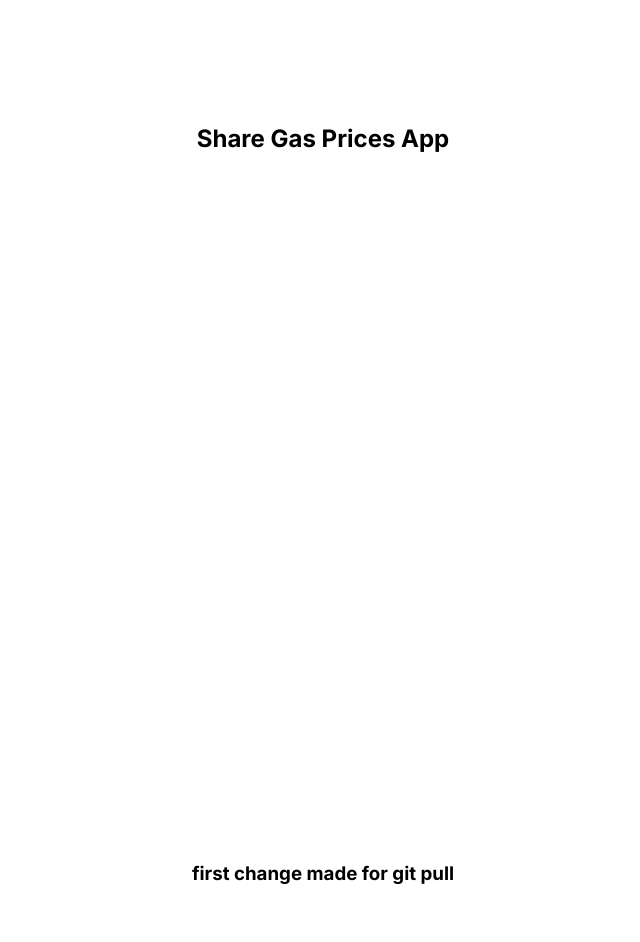
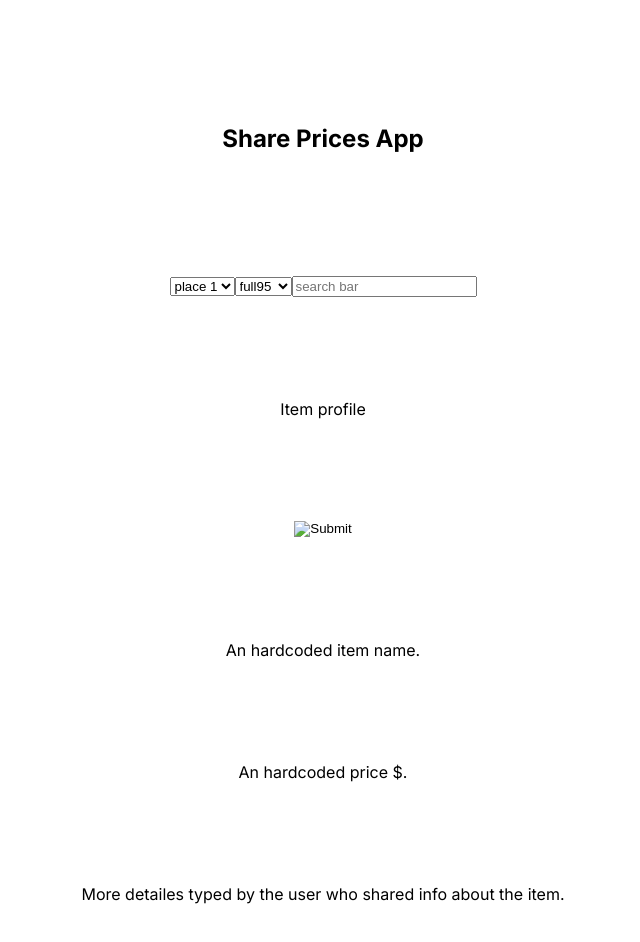
Before and after one commit to Eyal-Rubowitz/share-gas-price, a Next.js app: page / in a window 1280 px wide. Shown: the top 942 px of the page, without its empty margins (317-957 px from the left). Built offline with nearby package versions, Linux system fonts and the light colour scheme.

Commit message:
Hardcoded DB added, with some files indentation & adding new pages for practice app routing.

```diff
--- a/app/layout.js
+++ b/app/layout.js
@@ -11,7 +11,9 @@ export const metadata = {
 export default function RootLayout({ children }) {
   return (
     <html lang="en">
-      <body className={inter.className}>{children}</body>
+      <body className={inter.className}>
+        {children}
+      </body>
     </html>
   )
 }
--- a/app/page.js
+++ b/app/page.js
@@ -1,11 +1,20 @@
-import Image from 'next/image'
-import styles from '@styles/page.module.css'
+import styles from "@styles/page.module.css";
+import Header from "@components/header";
+import SearchBar from "@app/search/search.bar";
+import ItemProfile from "@components/item.profile"
 
 export default function Home() {
   return (
-    <section className={styles.main}>
-      <h2>Share Gas Prices App</h2>
-      <h3>first change made for git pull</h3>
-    </section>
-  )
+    <>
+      <section className={styles.main}>
+        <section>
+          <Header />
+        </section>
+        <section>
+          <SearchBar/>
+        </section>
+          <ItemProfile/>
+        </section>
+    </>
+  );
 }
--- /dev/null
+++ b/app/search/search.bar.js
@@ -0,0 +1,21 @@
+import gassDB from "../../database/db";
+
+export default function SearchBar() {
+  console.log(gassDB)
+  return (
+    <div className="flex">
+          <select>
+            <option>place 1</option>
+            <option>place 2</option>
+            <option>place 3</option>
+            <option>place 4</option>
+          </select>
+          <select>
+            {gassDB.map(item => (
+              <option key={item.full}>{item.full}</option>
+            ))}
+          </select>
+          <input type="text" placeholder="search bar"></input>
+    </div>
+  );
+}
--- /dev/null
+++ b/components/header.js
@@ -0,0 +1,3 @@
+export default function Header() {
+    return (<><h2>Share Prices App</h2></>);
+}
--- /dev/null
+++ b/components/item.profile.js
@@ -0,0 +1,16 @@
+export default function ItemProfile() {
+
+    const itemName = "An hardcoded item name."
+    const itemPrice = "An hardcoded price $."
+    const itemDetails = "More detailes typed by the user who shared info about the item."
+
+    return (
+        <>
+            Item profile
+            <input type="image"></input>
+            <div>{itemName}</div>
+            <div>{itemPrice}</div>
+            <div>{itemDetails}</div>
+        </>
+    );
+}
--- /dev/null
+++ b/database/db.js
@@ -0,0 +1,26 @@
+const gassDB = [
+    {
+        full: "full95",
+        price: "7",
+        data: "none"
+    },
+    {
+        full: "full98",
+        price: "8.5",
+        data: "none"
+    },
+    {
+        full: "dissel",
+        price: "6.5",
+        data: "none"
+    },
+    {
+        full: "LPG",
+        price: "4",
+        data: "none"
+    }
+
+
+];
+
+export default gassDB;
```
Also changed, not shown: app/about/page.js (added, +7 -0 lines), app/home/page.js (added, +13 -0 lines), 1 other file (tests, documents, lock files or other folders).
